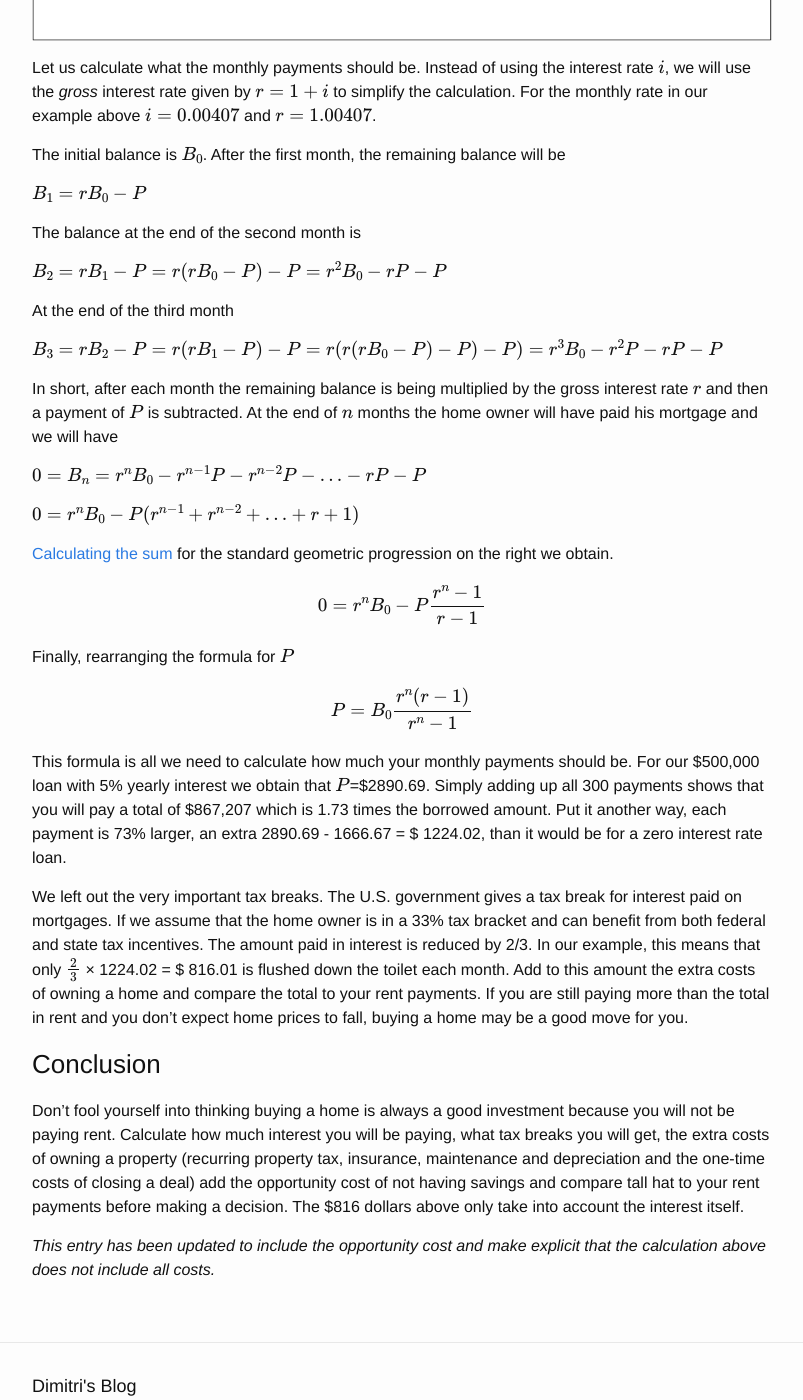
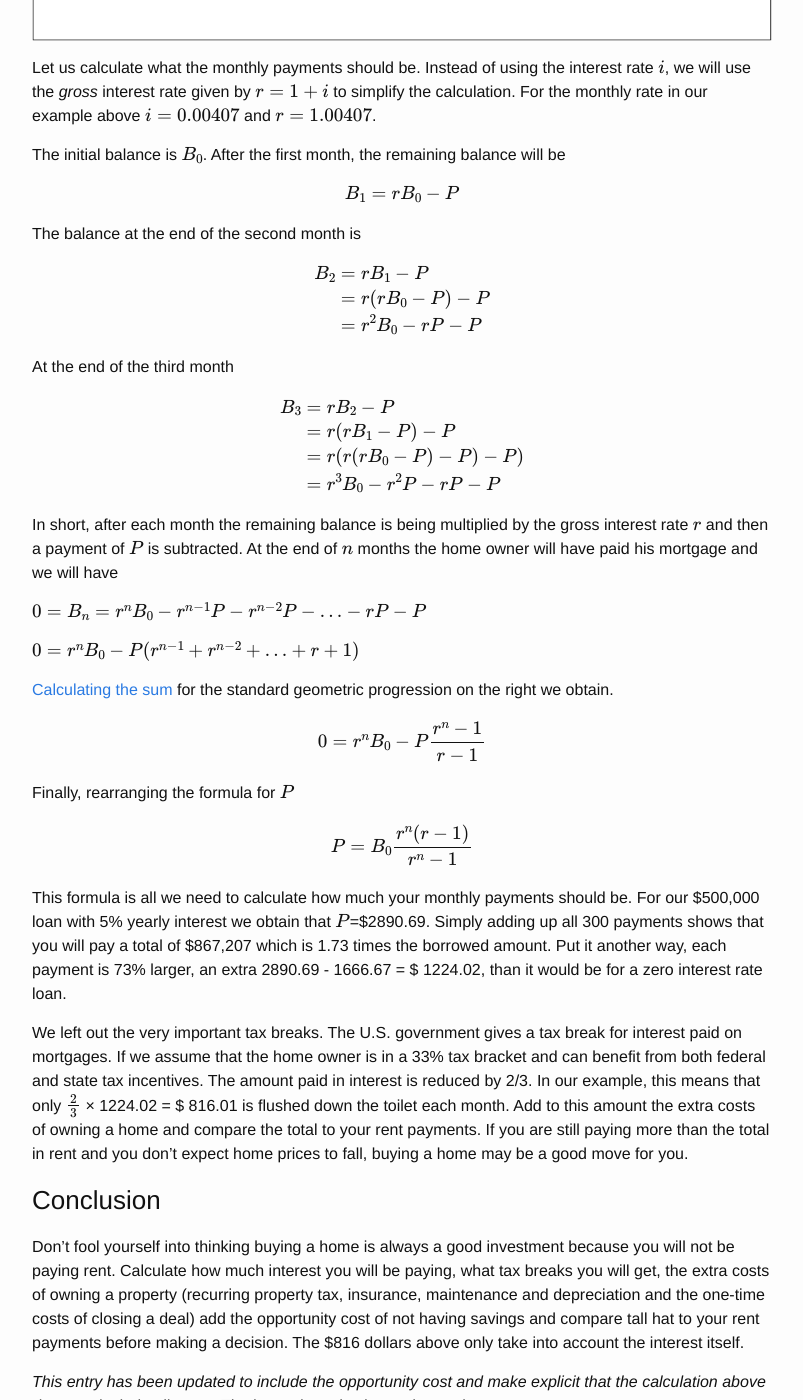
Before and after one commit to dimitri-xyz/dimitri-xyz.github.io, a Jekyll site: the page built from _posts/2010-05-15-flushing-mortgage-payments-down-the-toilet.md, in a window 1280 px wide and 1400 px high, scrolled down 2424 px. Shown: the whole window, without its empty margins (238-1041 px from the left). Built offline with Jekyll 4.4.1, drawn with Linux system fonts in a browser that asks for light colours; formulas are drawn with MathJax 3; some of the changed text lies outside the part shown.

Commit message:
Add new media content and article
Also did minor layout change

```diff
--- a/_config.yml
+++ b/_config.yml
@@ -6,7 +6,7 @@
 # 'jekyll serve'. If you change this file, please restart the server process.
 
 # Site settings
-title: "Dimitri DeFigueiredo’s Blog"
+title: "Dimitri DeFigueiredo Ph.D."
 email: defigueiredo@ucdavis.edu
 description: Computing, finance, security and collaborative decisions
 baseurl: "" # the subpath of your site, e.g. /blog
--- a/_posts/2010-05-15-flushing-mortgage-payments-down-the-toilet.md
+++ b/_posts/2010-05-15-flushing-mortgage-payments-down-the-toilet.md
@@ -65,15 +65,28 @@ In this decreasing payments scheme, the monthly payments decrease linearly by \\
 
   The initial balance is \\(B_0\\). After the first month, the remaining balance will be
 
- \\(B\_1 = r B\_0 - P \\\)
+  $$ B_1 = r B_0 - P $$
 
   The balance at the end of the second month is
 
-\\(B\_2 = r B\_1 - P = r ( r B\_0 - P) - P = r^2 B\_0 - r P - P\\)
+  $$ \begin{align}
+
+   B_2 & = r B_1 - P \\
+       & = r ( r B_0 - P) - P \\
+       & = r^2 B_0 - r P - P
+
+  \end{align} $$
 
   At the end of the third month
 
-\\(B\_3 = r B\_2 - P = r ( r B\_1 - P) - P = r ( r ( r B\_0 - P ) - P) - P) = r^3 B_0 - r^2 P - r P - P\\)
+ $$ \begin{align}
+
+  B_3 & = r B_2 - P \\
+       & = r ( r B_1 - P) - P \\
+       & = r ( r ( r B_0 - P ) - P) - P) \\
+       & = r^3 B_0 - r^2 P - r P - P
+
+ \end{align} $$
 
 In short, after each month the remaining balance is being multiplied by the gross interest rate \\(r\\) and then a payment of \\(P\\) is subtracted. At the end of \\(n\\) months the home owner will have paid his mortgage and we will have
 
```
Also changed, not shown: other parts of _posts/2010-05-15-flushing-mortgage-payments-down-the-toilet.md (+1 -1 lines), research.md (+13 -5 lines), 1 other file.
